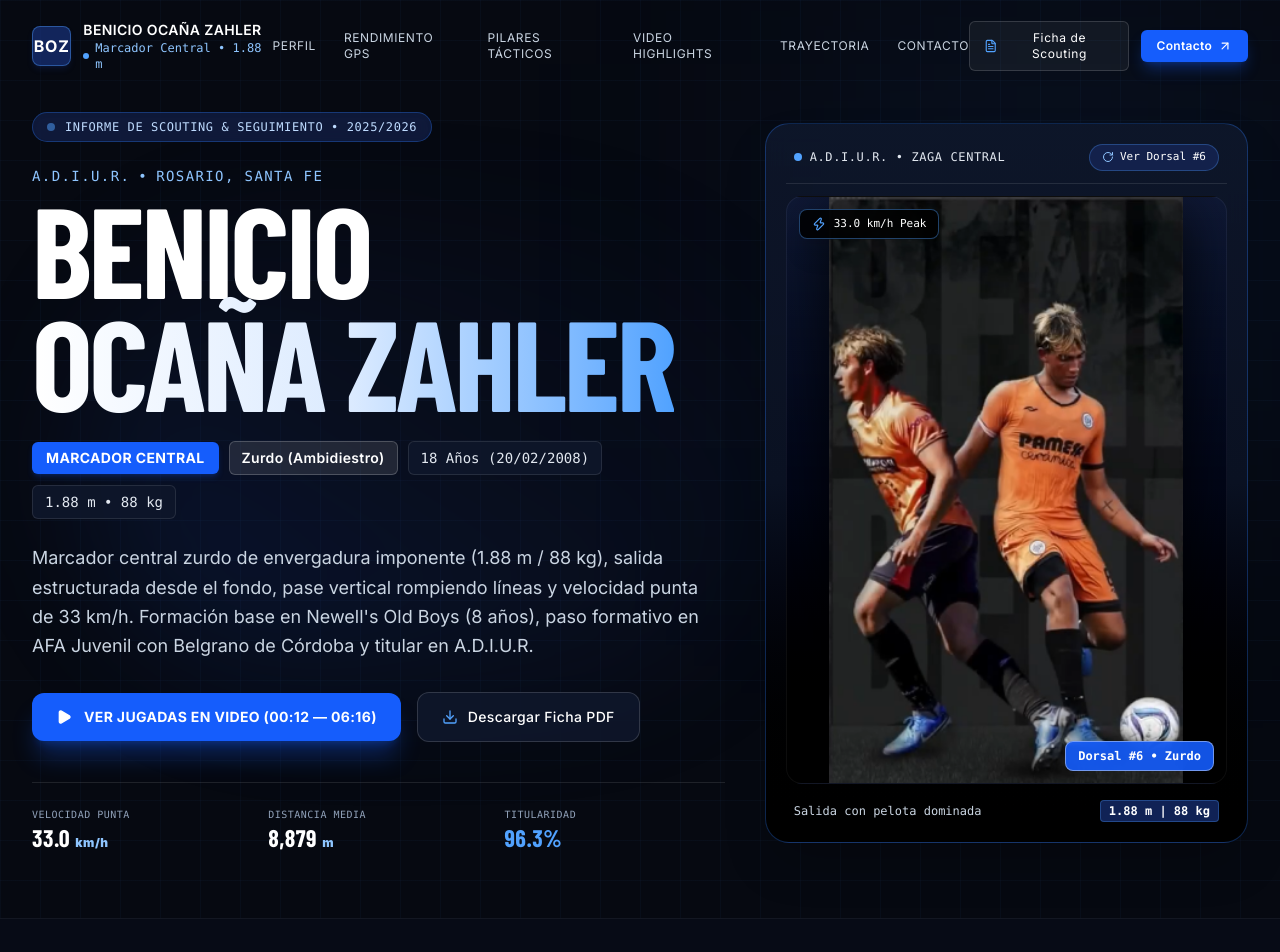
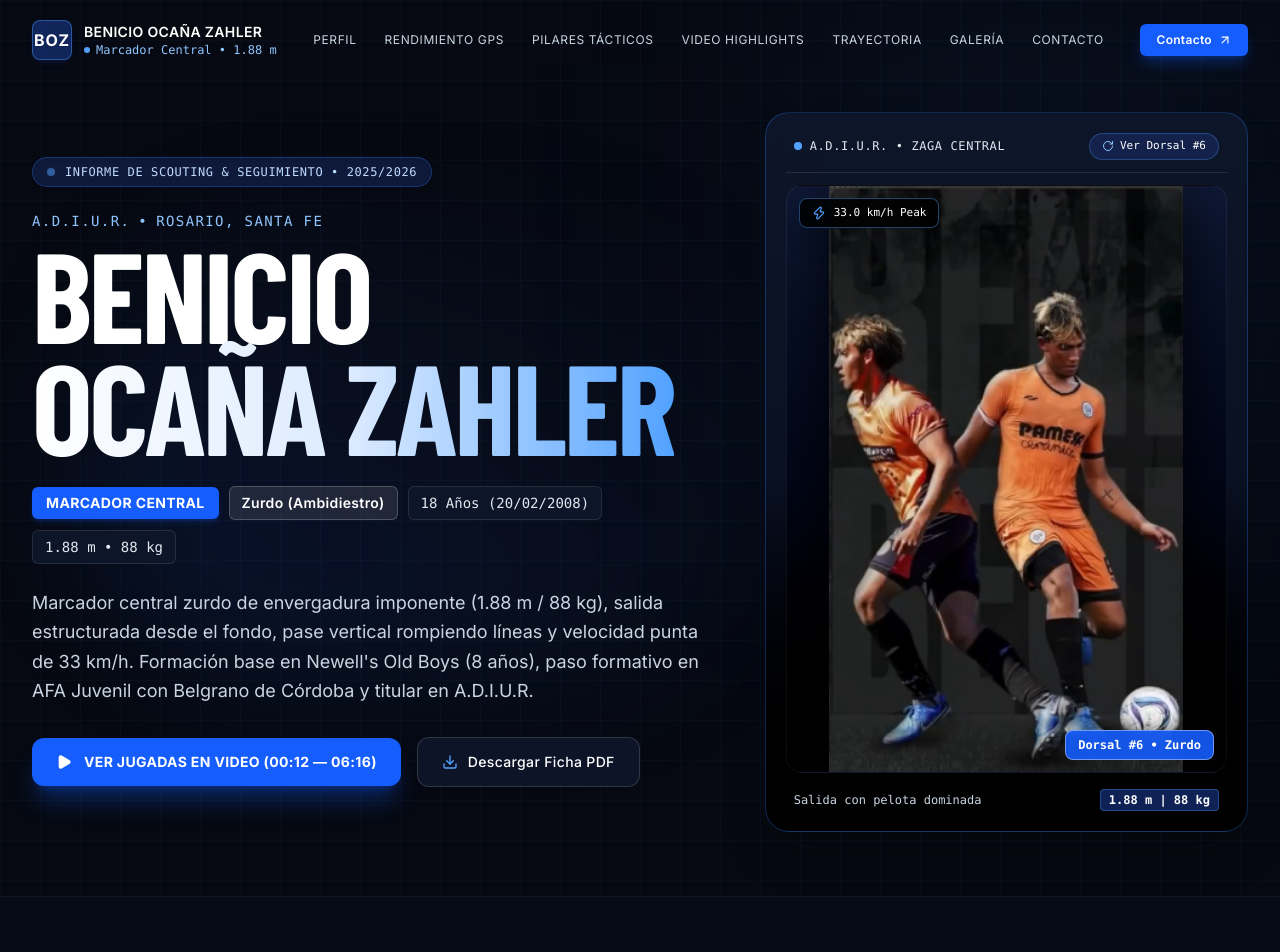
Before and after one commit to FocusFV/Benicio-Web, a React (Vite) app: page / in a window 1280 px wide. Shown: the top 952 px of the page. Built offline with nearby package versions, Linux system fonts and the light colour scheme; a web font is replaced by a local one.

Commit message:
Refactor: Eliminación de redundancias en navegación, métricas duplicadas y simplificación de vista

```diff
--- a/src/App.tsx
+++ b/src/App.tsx
@@ -16,7 +16,7 @@ export function App() {
   return (
     <div className="min-h-screen bg-[#060911] text-[#e2e8f0] selection:bg-blue-600 selection:text-white">
       {/* Navigation */}
-      <Navbar onOpenDossier={() => setDossierOpen(true)} />
+      <Navbar />
 
       {/* Main Content Sections */}
       <main>
@@ -26,7 +26,7 @@ export function App() {
         <VideoSection />
         <TrajectoryTimeline />
         <PhotoGallery />
-        <FullProfileDetails onOpenDossier={() => setDossierOpen(true)} />
+        <FullProfileDetails />
         <ContactSection />
       </main>
 
--- a/src/components/FullProfileDetails.tsx
+++ b/src/components/FullProfileDetails.tsx
@@ -1,11 +1,7 @@
-import { UserCheck, FileText, CheckCircle2, Shield, Download } from 'lucide-react';
+import { UserCheck, FileText, CheckCircle2, Shield } from 'lucide-react';
 import { PLAYER_DATA } from '../data/playerData';
 
-interface FullProfileDetailsProps {
-  onOpenDossier: () => void;
-}
-
-export const FullProfileDetails = ({ onOpenDossier }: FullProfileDetailsProps) => {
+export const FullProfileDetails = () => {
   const specs = [
     { label: 'Nombre Completo', value: PLAYER_DATA.personal.fullName },
     { label: 'Fecha de Nacimiento', value: `${PLAYER_DATA.personal.birthDate} (18 años)` },
@@ -36,14 +32,9 @@ export const FullProfileDetails = ({ onOpenDossier }: FullProfileDetailsProps) =
               Perfil Integral del Jugador
             </h2>
           </div>
-
-          <button
-            onClick={onOpenDossier}
-            className="mt-4 md:mt-0 inline-flex items-center gap-2 px-4 py-2.5 rounded-lg bg-slate-900 hover:bg-slate-800 border border-blue-400/30 text-xs text-white tracking-wide transition-all cursor-pointer shadow-md"
-          >
-            <Download className="w-3.5 h-3.5 text-blue-400" />
-            <span>Descargar Ficha en PDF</span>
-          </button>
+          <p className="text-slate-400 text-xs font-mono mt-2 md:mt-0">
+            A.D.I.U.R. • ZAGA CENTRAL DORSAL #6
+          </p>
         </div>
 
         {/* Detailed Grid */}
--- a/src/components/Hero.tsx
+++ b/src/components/Hero.tsx
@@ -14,8 +14,8 @@ export const Hero = ({ onOpenDossier }: HeroProps) => {
   const [photoMode, setPhotoMode] = useState<'action' | 'back'>('action');
 
   return (
-    <section className="relative min-h-[94vh] flex items-center justify-center pt-28 pb-16 overflow-hidden bg-grid-pattern">
-      {/* Dynamic ambient lights in Blue & White */}
+    <section className="relative min-h-[90vh] flex items-center justify-center pt-28 pb-16 overflow-hidden bg-grid-pattern">
+      {/* Ambient lights */}
       <div className="absolute top-1/4 left-1/3 -translate-x-1/2 w-[700px] h-[450px] bg-gradient-to-tr from-blue-600/15 via-blue-900/10 to-transparent blur-3xl pointer-events-none rounded-full" />
       <div className="absolute top-16 right-10 w-96 h-96 bg-blue-500/10 blur-[140px] pointer-events-none" />
 
@@ -112,27 +112,6 @@ export const Hero = ({ onOpenDossier }: HeroProps) => {
               </button>
             </motion.div>
 
-            {/* Quick metrics ticker under buttons */}
-            <motion.div
-              initial={{ opacity: 0 }}
-              animate={{ opacity: 1 }}
-              transition={{ duration: 0.8, delay: 0.55 }}
-              className="mt-10 pt-6 border-t border-white/10 w-full grid grid-cols-3 gap-4"
-            >
-              <div>
-                <span className="text-[10px] font-mono uppercase tracking-wider text-slate-400 block">Velocidad Punta</span>
-                <span className="text-2xl font-black text-white font-display">33.0 <span className="text-xs text-blue-300 font-sans">km/h</span></span>
-              </div>
-              <div>
-                <span className="text-[10px] font-mono uppercase tracking-wider text-slate-400 block">Distancia Media</span>
-                <span className="text-2xl font-black text-white font-display">8,879 <span className="text-xs text-blue-300 font-sans">m</span></span>
-              </div>
-              <div>
-                <span className="text-[10px] font-mono uppercase tracking-wider text-slate-400 block">Titularidad</span>
-                <span className="text-2xl font-black text-blue-400 font-display">96.3%</span>
-              </div>
-            </motion.div>
-
           </div>
 
           {/* Right Column: Real Action Photo Showcase (5 cols) */}
--- a/src/components/Navbar.tsx
+++ b/src/components/Navbar.tsx
@@ -1,13 +1,9 @@
 import { useState, useEffect } from 'react';
 import { motion, AnimatePresence } from 'framer-motion';
-import { Menu, X, FileText, ArrowUpRight } from 'lucide-react';
+import { Menu, X, ArrowUpRight } from 'lucide-react';
 import { PLAYER_DATA } from '../data/playerData';
 
-interface NavbarProps {
-  onOpenDossier: () => void;
-}
-
-export const Navbar = ({ onOpenDossier }: NavbarProps) => {
+export const Navbar = () => {
   const [scrolled, setScrolled] = useState(false);
   const [mobileMenuOpen, setMobileMenuOpen] = useState(false);
 
@@ -25,6 +21,7 @@ export const Navbar = ({ onOpenDossier }: NavbarProps) => {
     { label: 'Pilares Tácticos', href: '#tactica' },
     { label: 'Video Highlights', href: '#video' },
     { label: 'Trayectoria', href: '#trayectoria' },
+    { label: 'Galería', href: '#galeria' },
     { label: 'Contacto', href: '#contacto' },
   ];
 
@@ -66,15 +63,8 @@ export const Navbar = ({ onOpenDossier }: NavbarProps) => {
           ))}
         </nav>
 
-        {/* Actions */}
-        <div className="hidden lg:flex items-center gap-3">
-          <button
-            onClick={onOpenDossier}
-            className="flex items-center gap-2 px-3.5 py-2 rounded-md bg-white/5 hover:bg-white/10 border border-white/15 text-xs tracking-wider text-white transition-all duration-200 hover:border-white/40 cursor-pointer"
-          >
-            <FileText className="w-3.5 h-3.5 text-blue-400" />
-            <span>Ficha de Scouting</span>
-          </button>
+        {/* Action */}
+        <div className="hidden lg:flex items-center">
           <a
             href="#contacto"
             className="flex items-center gap-1.5 px-4 py-2 rounded-md bg-blue-600 text-white font-semibold text-xs tracking-wide hover:bg-blue-500 transition-all duration-200 shadow-lg shadow-blue-600/30"
@@ -113,21 +103,11 @@ export const Navbar = ({ onOpenDossier }: NavbarProps) => {
                 {link.label}
               </a>
             ))}
-            <div className="pt-3 border-t border-white/10 flex flex-col gap-2.5">
-              <button
-                onClick={() => {
-                  setMobileMenuOpen(false);
-                  onOpenDossier();
-                }}
-                className="w-full flex items-center justify-center gap-2 py-2.5 rounded-md bg-white/5 border border-white/15 text-xs text-white"
-              >
-                <FileText className="w-3.5 h-3.5 text-blue-400" />
-                <span>Ver Ficha de Scouting (PDF)</span>
-              </button>
+            <div className="pt-3 border-t border-white/10">
               <a
                 href="#contacto"
                 onClick={() => setMobileMenuOpen(false)}
-                className="w-full text-center py-2.5 rounded-md bg-blue-600 text-white font-semibold text-xs"
+                className="w-full block text-center py-2.5 rounded-md bg-blue-600 text-white font-semibold text-xs"
               >
                 Contacto Directo
               </a>
--- a/src/components/TrajectoryTimeline.tsx
+++ b/src/components/TrajectoryTimeline.tsx
@@ -8,8 +8,8 @@ export const TrajectoryTimeline = () => {
     <section id="trayectoria" className="py-24 bg-[#060911] relative">
       <div className="max-w-7xl mx-auto px-4 sm:px-6 lg:px-8">
 
-        {/* Header */}
-        <div className="flex flex-col md:flex-row md:items-end justify-between mb-12">
+        {/* Header with official badges */}
+        <div className="flex flex-col lg:flex-row lg:items-end justify-between mb-16 gap-6">
           <div>
             <div className="inline-flex items-center gap-2 px-3 py-1 rounded-full bg-blue-950/60 border border-blue-500/30 text-xs font-mono uppercase tracking-wider text-blue-300 mb-3">
               <Compass className="w-3.5 h-3.5" />
@@ -18,30 +18,17 @@ export const TrajectoryTimeline = () => {
             <h2 className="text-3xl sm:text-4xl md:text-5xl font-black uppercase text-white font-display">
               Trayectoria en Clubes
             </h2>
+            <p className="text-slate-300 text-sm max-w-xl mt-3 font-normal">
+              Evolución progresiva desde canteras formativas de primer nivel (Newell's), desarrollo en ADIUR, una temporada de alta exigencia en AFA con Belgrano y retorno titular.
+            </p>
           </div>
-          <p className="text-slate-300 text-sm max-w-md mt-4 md:mt-0 font-normal">
-            Evolución progresiva desde canteras formativas de primer nivel (Newell's), desarrollo en ADIUR, una temporada de alta exigencia en AFA con Belgrano y retorno titular.
-          </p>
-        </div>
 
-        {/* Real Club Badges Strip from the Video */}
-        <div className="mb-14 p-5 rounded-2xl bg-slate-950/90 border border-blue-500/30 flex flex-col md:flex-row items-center justify-between gap-6 shadow-xl">
-          <div className="flex items-center gap-3">
-            <span className="w-2.5 h-2.5 rounded-full bg-blue-400"></span>
-            <div>
-              <span className="text-xs font-mono uppercase tracking-widest text-blue-300 block">
-                Instituciones Oficiales
-              </span>
-              <span className="text-sm font-bold text-white">
-                Newell's Old Boys • A.D.I.U.R. • Belgrano de Córdoba
-              </span>
-            </div>
-          </div>
-          <div className="bg-black/60 p-2.5 rounded-xl border border-white/10 flex items-center justify-center">
+          {/* Clean club badges container */}
+          <div className="bg-black/60 p-3 rounded-xl border border-white/10 flex items-center justify-center shrink-0 shadow-lg">
             <img
               src={badgesImg}
               alt="Escudos de clubes: Newell's, ADIUR, Belgrano de Córdoba"
-              className="h-10 sm:h-12 w-auto object-contain filter brightness-105"
+              className="h-10 sm:h-11 w-auto object-contain filter brightness-105"
             />
           </div>
         </div>
@@ -65,7 +52,7 @@ export const TrajectoryTimeline = () => {
                     isEven ? 'lg:flex-row-reverse' : ''
                   }`}
                 >
-                  {/* Content Box (takes half width on desktop) */}
+                  {/* Content Box */}
                   <div className="w-full lg:w-[46%]">
                     <div className="p-7 rounded-2xl bg-slate-900/80 border border-white/10 hover:border-blue-400/40 transition-all duration-300 shadow-xl group hover:-translate-y-1">
 
```
Also changed, not shown: src/components/VideoSection.tsx (+6 -27 lines).
